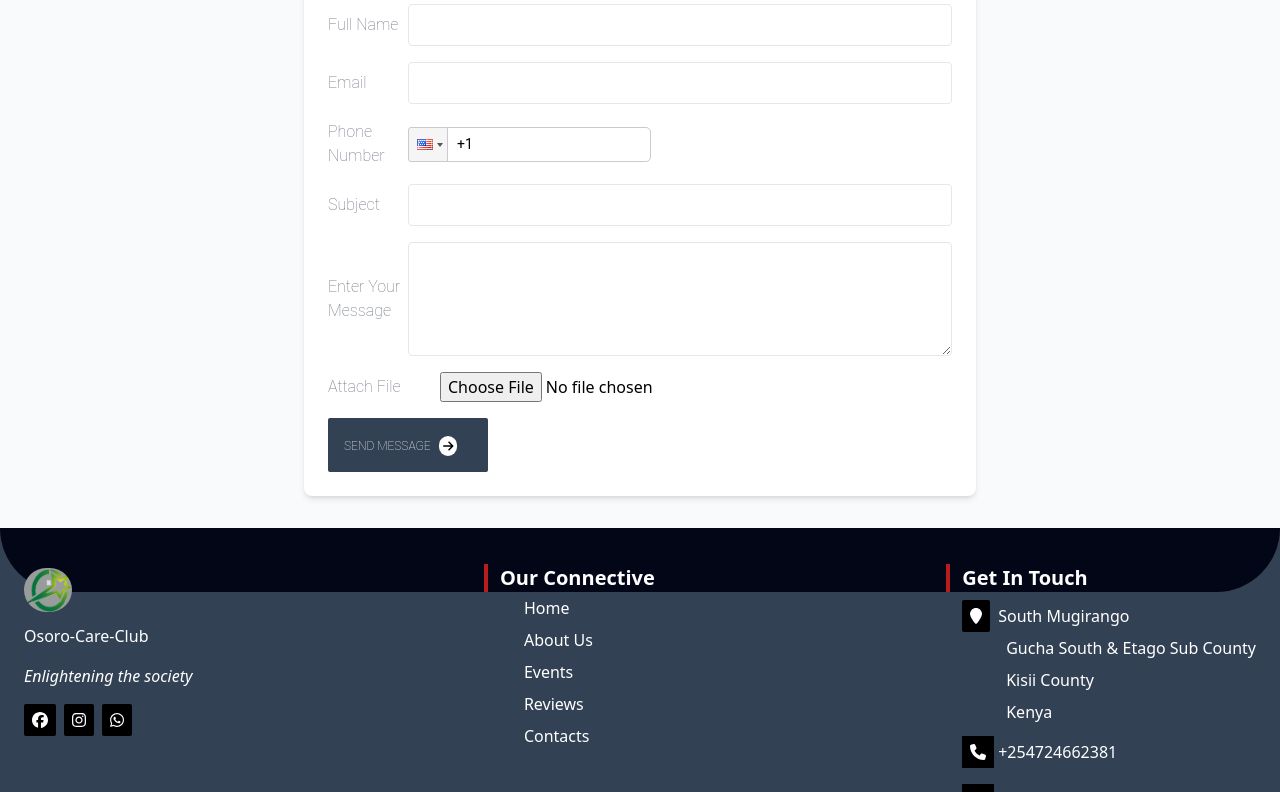
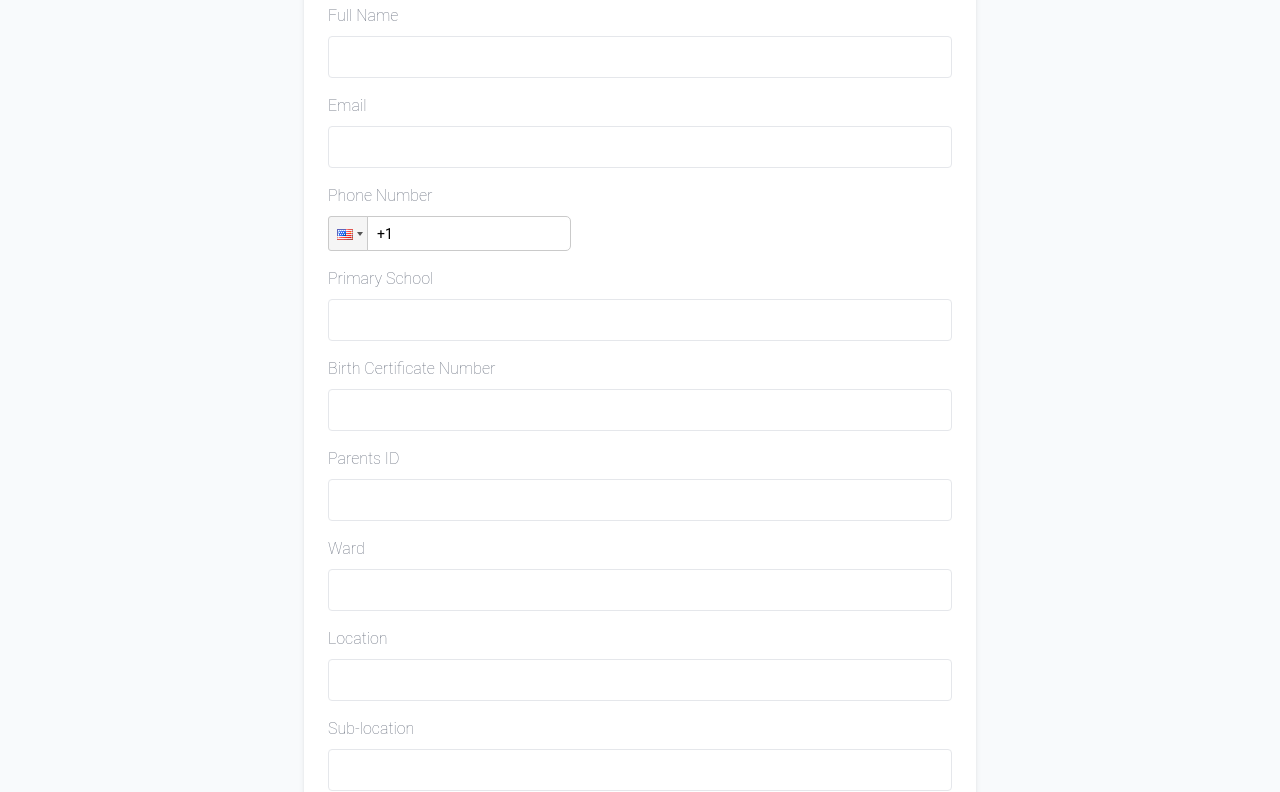
Before and after one commit to MICHAELMORARA/tuongee, a React (Create React App) app: page /contacts in a window 1280 px wide. Shown: the part 2100-2892 px from the top of the page. Built offline with nearby package versions, Linux system fonts and the light colour scheme.

Commit message:
first commit

```diff
--- a/src/components/Contacts.js
+++ b/src/components/Contacts.js
@@ -16,6 +16,12 @@ const Contacts = () => {
   const [phoneNumber, setPhoneNumber] = useState('');
   const [subject, setSubject] = useState('');
   const [message, setMessage] = useState('');
+  const [primarySchool, setPrimarySchool] = useState('');
+  const [birthCertificateNumber, setBirthCertificateNumber] = useState('');
+  const [parentsId, setParentsId] = useState('');
+  const [ward, setWard] = useState('');
+  const [location, setLocation] = useState('');
+  const [subLocation, setSubLocation] = useState('');
   const [file, setFile] = useState(null);
   const [fullNameError, setFullNameError] = useState('');
   const [emailError, setEmailError] = useState('');
@@ -82,6 +88,12 @@ const Contacts = () => {
     formData.append('phoneNumber', phoneNumber);
     formData.append('subject', subject);
     formData.append('message', message);
+    formData.append('primarySchool', primarySchool);
+    formData.append('birthCertificateNumber', birthCertificateNumber);
+    formData.append('parentsId', parentsId);
+    formData.append('ward', ward);
+    formData.append('location', location);
+    formData.append('subLocation', subLocation);
     if (file) {
       formData.append('file', file);
     }
@@ -106,6 +118,12 @@ const Contacts = () => {
           setPhoneNumber('');
           setSubject('');
           setMessage('');
+          setPrimarySchool('');
+          setBirthCertificateNumber('');
+          setParentsId('');
+          setWard('');
+          setLocation('');
+          setSubLocation('');
           setFile(null);
         }, 2000); // Delay of 2 seconds before showing the result
       })
@@ -162,10 +180,10 @@ const Contacts = () => {
             <img className='md:w-auto md:mx-auto mb-4' src={image20} alt='' />
             <h2 className='text-5xl mt-3 roboto-thin mb-6'>Contact <span className='font-bold text-5xl roboto-thin text-black'>Us</span></h2>
             <form className='space-y-4' onSubmit={handleSubmit}>
-              <div className='flex items-center'>
-                <label className='w-20  text-gray-500 font-semibold roboto-thin' htmlFor='full-name'>Full Name</label>
+              <div className='flex flex-col space-y-2'>
+                <label className='text-gray-500 font-semibold roboto-thin' htmlFor='full-name'>Full Name</label>
                 <input
-                  className='flex-1 border text-black rounded p-2'
+                  className='text-black border rounded p-2'
                   type='text'
                   id='full-name'
                   name='full-name'
@@ -173,12 +191,12 @@ const Contacts = () => {
                   onChange={handleFullNameChange}
                   required
                 />
+                {fullNameError && <p className="text-red-500">{fullNameError}</p>}
               </div>
-              {fullNameError && <p className="text-red-500">{fullNameError}</p>}
-              <div className='flex items-center'>
-                <label className='w-20  text-gray-500 font-semibold  roboto-thin' htmlFor='email'>Email</label>
+              <div className='flex flex-col space-y-2'>
+                <label className='text-gray-500 font-semibold roboto-thin' htmlFor='email'>Email</label>
                 <input
-                  className='flex-1 text-black border rounded p-2'
+                  className='text-black border rounded p-2'
                   type='email'
                   id='email'
                   name='email'
@@ -186,45 +204,88 @@ const Contacts = () => {
                   onChange={handleEmailChange}
                   required
                 />
+                {emailError && <p className="text-red-500">{emailError}</p>}
               </div>
-              {emailError && <p className="text-red-500">{emailError}</p>}
-              <div className='flex items-center'>
-                <label className='w-16 text-gray-500 font-semibold  roboto-thin' htmlFor='phone-number'>Phone Number</label>
+              <div className='flex flex-col space-y-2'>
+                <label className='text-gray-500 font-semibold roboto-thin' htmlFor='phone-number'>Phone Number</label>
                 <PhoneInput
                   country={'us'} // Default country
                   value={phoneNumber}
                   onChange={handlePhoneNumberChange}
-                  inputClass='text-black border                   rounded  '
-                  containerClass='flex max-w-4 md:ml-4'
+                  inputClass='text-black border rounded'
+                  containerClass='flex max-w-4'
                   required
                 />
+                {phoneNumberError && <p className="text-red-500">{phoneNumberError}</p>}
               </div>
-              {phoneNumberError && <p className="text-red-500">{phoneNumberError}</p>}
-              <div className='flex items-center'>
-                <label className='w-20  text-gray-500 font-semibold  roboto-thin ' htmlFor='subject'>Subject</label>
+              <div className='flex flex-col space-y-2'>
+                <label className='text-gray-500 font-semibold roboto-thin' htmlFor='primary-school'>Primary School</label>
                 <input
-                  className='flex-1 text-black border rounded p-2'
+                  className='text-black border rounded p-2'
                   type='text'
-                  id='subject'
-                  name='subject'
-                  value={subject}
-                  onChange={(e) => setSubject(e.target.value)}
+                  id='primary-school'
+                  name='primary-school'
+                  value={primarySchool}
+                  onChange={(e) => setPrimarySchool(e.target.value)}
                   required/>
               </div>
-              <div className='flex items-center'>
-                <label className='w-20  text-gray-500 font-semibold roboto-thin' htmlFor='message'>Enter Your Message</label>
-                <textarea
-                  className='flex-1 text-black border rounded p-2'
-                  id='message'
-                  name='message'
-                  value={message}
-                  onChange={(e) => setMessage(e.target.value)}
-                  rows='4'
-                  required
-                ></textarea>
+              <div className='flex flex-col space-y-2'>
+                <label className='text-gray-500 font-semibold roboto-thin' htmlFor='birth-certificate-number'>Birth Certificate Number</label>
+                <input
+                  className='text-black border rounded p-2'
+                  type='text'
+                  id='birth-certificate-number'
+                  name='birth-certificate-number'
+                  value={birthCertificateNumber}
+                  onChange={(e) => setBirthCertificateNumber(e.target.value)}
+                  required/>
               </div>
-              <div className='flex items-center'>
-                <label className='w-28 text-gray-500 font-semibold roboto-thin ' htmlFor='attachment'>Attach File</label>
+              <div className='flex flex-col space-y-2'>
+                <label className='text-gray-500 font-semibold roboto-thin' htmlFor='parents-id'>Parents ID</label>
+                <input
+                  className='text-black border rounded p-2'
+                  type='text'
+                  id='parents-id'
+                  name='parents-id'
+                  value={parentsId}
+                  onChange={(e) => setParentsId(e.target.value)}
+                  required/>
+              </div>
+              <div className='flex flex-col space-y-2'>
+                <label className='text-gray-500 font-semibold roboto-thin' htmlFor='ward'>Ward</label>
+                <input
+                  className='text-black border rounded p-2'
+                  type='text'
+                  id='ward'
+                  name='ward'
+                  value={ward}
+                  onChange={(e) => setWard(e.target.value)}
+                  required/>
+              </div>
+              <div className='flex flex-col space-y-2'>
+                <label className='text-gray-500 font-semibold roboto-thin' htmlFor='location'>Location</label>
+                <input
+                  className='text-black border rounded p-2'
+                  type='text'
+                  id='location'
+                  name='location'
+                  value={location}
+                  onChange={(e) => setLocation(e.target.value)}
+                  required/>
+              </div>
+              <div className='flex flex-col space-y-2'>
+                <label className='text-gray-500 font-semibold roboto-thin' htmlFor='sub-location'>Sub-location</label>
+                <input
+                  className='text-black border rounded p-2'
+                  type='text'
+                  id='sub-location'
+                  name='sub-location'
+                  value={subLocation}
+                  onChange={(e) => setSubLocation(e.target.value)}
+                  required/>
+              </div>
+              <div className='flex flex-col space-y-2'>
+                <label className='text-gray-500 font-semibold roboto-thin ' htmlFor='attachment'>Attach File</label>
                 <input
                   type="file"
                   id="attachment"
```
Also changed, not shown: 2 other files (tests, documents, lock files or other folders).
